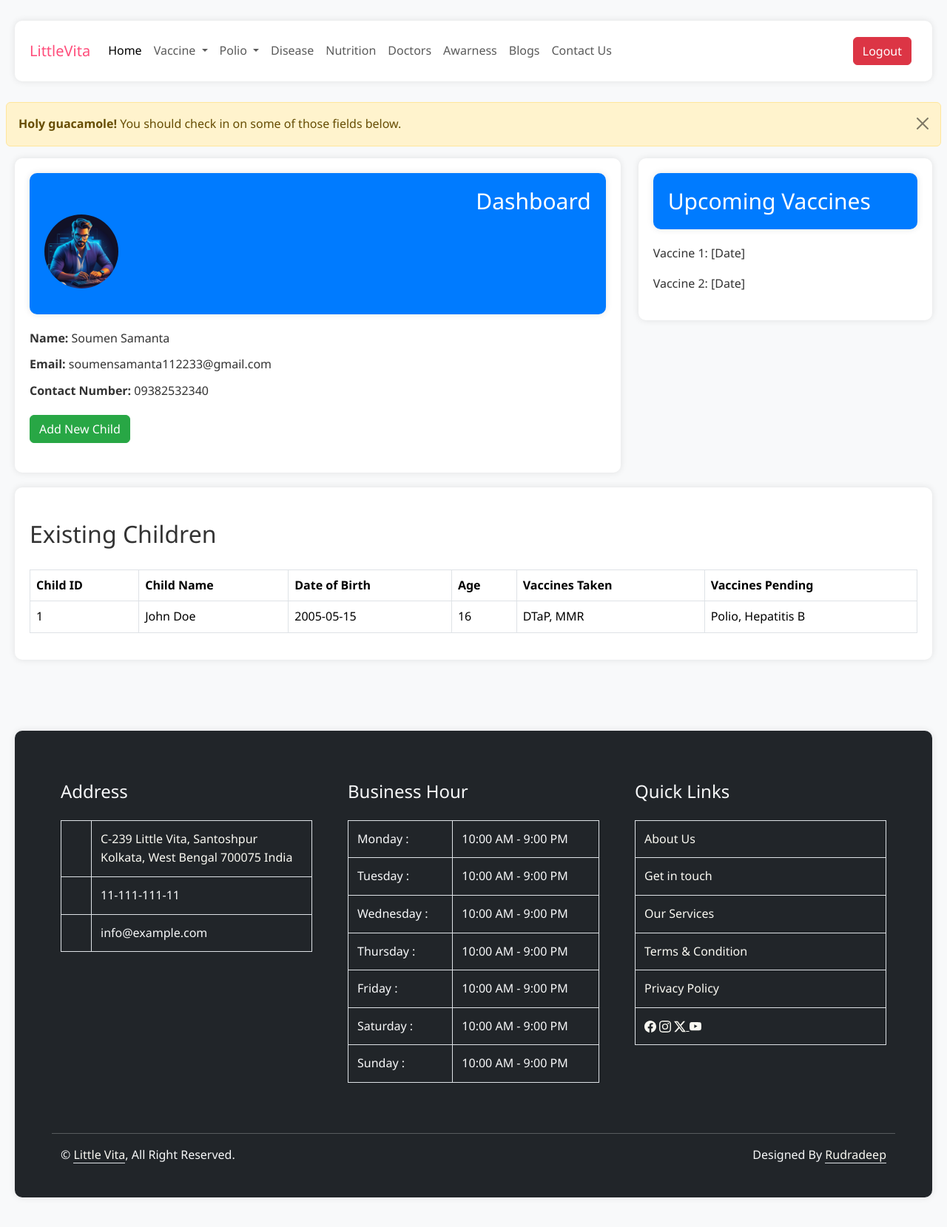
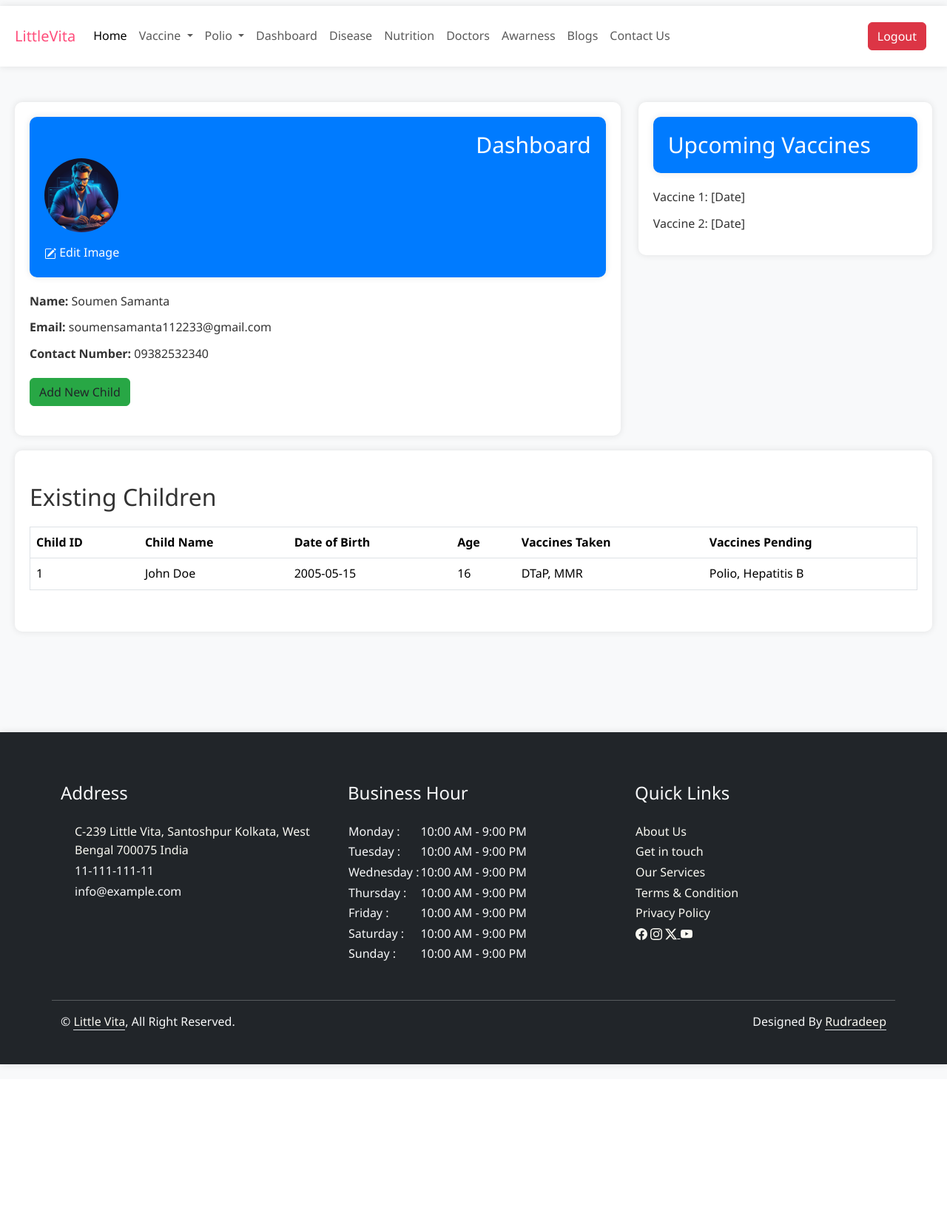
Before and after one commit to Subhasree09/LittleVita, a Django app: page /dashboard/ in a window 1280 px wide. Shown: the whole page at 74% size. After the commit the page ends 1443 px from the top, so only its background shows below. Run offline with Django 4.2, Linux system fonts and the light colour scheme; a user stored in the database is signed in; data comes from the database, SQL or seed files in the repository; both versions use the stored data as it was after the commit.

Commit message:
child add and dhashboard little modify

```diff
--- a/Base/admin.py
+++ b/Base/admin.py
@@ -10,7 +10,7 @@
 
 @admin.register(models.Child)
 class ChildAdmin(admin.ModelAdmin):
-    list_display = ['child_id', 'child_name', 'date_of_birth', 'parent', ]
+    list_display = ['child_id', 'child_name', "child_sex", 'date_of_birth', 'parent', ]
     search_fields = ['child_name', 'date_of_birth']
     list_filter = ['child_name', 'date_of_birth']
 
--- a/Base/models.py
+++ b/Base/models.py
@@ -19,10 +19,11 @@
 
 class Child(models.Model):
     child_id = models.AutoField(primary_key=True)
-    child_name = models.CharField(max_length=100)
+    child_name = models.CharField(max_length=100, null=True, blank=True)
+    child_sex = models.CharField(max_length=10, default='Undefined')
     date_of_birth = models.DateField()
     parent = models.ForeignKey(Parent, related_name='children', on_delete=models.CASCADE)
-    vaccine = models.ManyToManyField('Vaccine', through='VaccineStatus', related_name='children')
+    vaccine = models.ManyToManyField('Vaccine', through='VaccineStatus', related_name='children', null=True, blank=True)
 
     # Add other child details as needed
 
--- a/Base/static/Base/css/dashboard.css
+++ b/Base/static/Base/css/dashboard.css
@@ -1,15 +1,22 @@
 body {
-    padding: 20px;
+    /* padding: 20px; */
     background-color: #f8f9fa;
     font-family: 'Segoe UI', Tahoma, Geneva, Verdana, sans-serif;
 }
 
+.child-dashboard-body {
+    padding: 20px;
+}
 .container-fluid {
     background-color: #ffffff;
     box-shadow: 0 0 10px rgba(0, 0, 0, 0.1);
-    border-radius: 10px;
+    /* border-radius: 10px; */
     padding: 20px;
     margin-bottom: 20px;
+}
+
+.child-dashboard-container {
+    border-radius: 10px;
 }
 
 .dashboard-header,
@@ -37,12 +44,12 @@
     margin-bottom: 20px;
 }
 
-.dashboard-content div {
+.dashboard-content-item {
     margin-bottom: 10px;
     /* Add margin between each user detail */
 }
 
-.dashboard-content button {
+.add-child-button {
     margin-top: 10px;
     /* Add margin above the "Add Child" button */
 }
@@ -65,7 +72,7 @@
     }
 }
 
-#childForm input {
+.child-form-input {
     margin-bottom: 15px;
     padding: 10px;
 }
@@ -74,37 +81,37 @@
     box-shadow: 0 0 10px rgba(0, 0, 0, 0.1);
 }
 
-.btn-primary {
+.primary-btn {
     background-color: #28a745;
     /* Green */
     border-color: #28a745;
 }
 
-.btn-primary:hover {
+.primary-btn:hover {
     background-color: #218838;
     border-color: #218838;
 }
 
-table {
+.table-container {
     width: 100%;
     border-collapse: collapse;
     margin-top: 20px;
     margin-bottom: 20px;
 }
 
-th,
-td {
+.table-header,
+.table-data {
     border: 1px solid #dee2e6;
     padding: 12px;
     text-align: left;
 }
 
-th {
+.table-header {
     background-color: #007bff;
     color: #ffffff;
 }
 
-.modal-content {
+.modal-container {
     border-radius: 10px;
 }
 
--- a/Base/static/Base/js/dashboard.js
+++ b/Base/static/Base/js/dashboard.js
@@ -1,12 +1,12 @@
 document.getElementById('childForm').addEventListener('submit', function (event) {
-    event.preventDefault();
+    // event.preventDefault();
     // // var childId = document.getElementById('childId').value;
     var childName = document.getElementById('childName').value;
     var dob = document.getElementById('dob').value;
-    var childAge = document.getElementById('childage').value;
+    // var childSex = document.getElementById('childage').value;
     // console.log('Child ID:', childId);
     console.log('Child Name:', childName);
     console.log('Date of Birth:', dob);
-    console.log('ChildAge:', childAge);
+    // console.log('ChildAge:', childAge);
     $('#addChildModal').modal('hide');
 });
--- a/Base/templates/Base/base.html
+++ b/Base/templates/Base/base.html
@@ -56,6 +56,11 @@
                 <li><a class="dropdown-item" href="#">Vaccine Tracker</a></li>
               </ul>
             </li>
+            {% if request.user.is_authenticated %}
+            <li class="nav-item">
+              <a class="nav-link" href={% url "dashboard" %}>Dashboard</a>
+            </li>
+            {% endif %}
             <li class="nav-item">
               <a class="nav-link" href={% url "disease" %}>Disease</a>
             </li>
@@ -90,7 +95,7 @@
       </div>
 
       {% comment %} Multilingual support added {% endcomment %}
-      <div id="google_translate"></div>
+      {% comment %} <div id="google_translate"></div>
       <script type="text/javascript">
           function googleTranslateInit(){
             new google.translate.TranslateElement({pageLanguage:'en',layout:google.translate.TranslateElement.InlineLayout.SIMPLE},'google_translate');
@@ -98,7 +103,7 @@
       </script>
       <script type="text/javascript" src="//translate.google.com/translate_a/element.js?cb=googleTranslateInit">
       </script>
-
+       {% endcomment %}
 
     </div>
   </nav>
--- a/Base/templates/Base/dashboard.html
+++ b/Base/templates/Base/dashboard.html
@@ -11,48 +11,53 @@
 
 {% block body %}
 
+<div class="child-dashboard-body">
 <div class="row">
-    <div class="alert alert-warning alert-dismissible fade show" role="alert">
+    {% comment %} <div class="alert alert-warning alert-dismissible fade show" role="alert">
         <strong>Holy guacamole!</strong> You should check in on some of those fields below.
         <button type="button" class="btn-close" data-bs-dismiss="alert" aria-label="Close"></button>
-    </div>
+    </div> {% endcomment %}
     <div class="col-lg-8">
-        <div class="container-fluid">
+        <div class="container-fluid child-dashboard-container">
             <div class="dashboard-header">
                 <h1 class="dashboard-title text-end">Dashboard</h1>
                 <img src={{parent.dp.url}} alt="User Image" class="user-image">
+                <div class="edit-image-label"><svg xmlns="http://www.w3.org/2000/svg" width="16" height="16" fill="currentColor" class="bi bi-pencil-square" viewBox="0 0 16 16">
+                    <path d="M15.502 1.94a.5.5 0 0 1 0 .706L14.459 3.69l-2-2L13.502.646a.5.5 0 0 1 .707 0l1.293 1.293zm-1.75 2.456-2-2L4.939 9.21a.5.5 0 0 0-.121.196l-.805 2.414a.25.25 0 0 0 .316.316l2.414-.805a.5.5 0 0 0 .196-.12l6.813-6.814z"/>
+                    <path fill-rule="evenodd" d="M1 13.5A1.5 1.5 0 0 0 2.5 15h11a1.5 1.5 0 0 0 1.5-1.5v-6a.5.5 0 0 0-1 0v6a.5.5 0 0 1-.5.5h-11a.5.5 0 0 1-.5-.5v-11a.5.5 0 0 1 .5-.5H9a.5.5 0 0 0 0-1H2.5A1.5 1.5 0 0 0 1 2.5z"/>
+                  </svg> Edit Image</div>
             </div>
             <div class="dashboard-content">
-                <div><strong>Name:</strong> {{parent.first_name}} {{parent.last_name}}</div>
-                <div><strong>Email:</strong> {{parent.email}}</div>
-                <div><strong>Contact Number:</strong> {{parent.phone_number}}</div>
-                <button class="btn btn-primary" data-bs-toggle="modal" data-bs-target="#addChildModal">Add New
-                    Child</button>
+                <div class="dashboard-content-item"><strong>Name:</strong> {{parent.first_name}} {{parent.last_name}}</div>
+                <div class="dashboard-content-item"><strong>Email:</strong> {{parent.email}}</div>
+                <div class="dashboard-content-item"><strong>Contact Number:</strong> {{parent.phone_number}}</div>
+                <button class="btn primary-btn add-child-button" data-bs-toggle="modal"
+                    data-bs-target="#addChildModal">Add New Child</button>
             </div>
         </div>
     </div>
 
     <div class="col-lg-4">
-        <div class="container-fluid">
+        <div class="container-fluid child-dashboard-container">
             <div class="dashboard-header">
                 <h1 class="dashboard-title">Upcoming Vaccines</h1>
             </div>
             <div class="upcoming-vaccines">
-                <p>Vaccine 1: [Date]</p>
-                <p>Vaccine 2: [Date]</p>
+                <p class="dashboard-content-item">Vaccine 1: [Date]</p>
+                <p class="dashboard-content-item">Vaccine 2: [Date]</p>
             </div>
         </div>
     </div>
 </div>
 
-<div class="container-fluid">
+<div class="container-fluid child-dashboard-container">
     <div class="row">
         <div class="col-lg-12 mt-4">
             <h2>Existing Children</h2>
-            <div class="table-responsive">
+            <div class="table-responsive table-container">
                 <table class="table">
                     <thead>
-                        <tr>
+                        <tr class="table-header">
                             <th>Child ID</th>
                             <th>Child Name</th>
                             <th>Date of Birth</th>
@@ -62,7 +67,7 @@
                         </tr>
                     </thead>
                     <tbody>
-                        <tr>
+                        <tr class="table-data">
                             <td>1</td>
                             <td>John Doe</td>
                             <td>2005-05-15</td>
@@ -79,25 +84,30 @@
 </div>
 
 <div class="modal fade" id="addChildModal" tabindex="-1" aria-labelledby="addChildModalLabel" aria-hidden="true">
-    <div class="modal-dialog">
+    <div class="modal-dialog modal-container">
         <div class="modal-content">
             <div class="modal-header">
                 <h5 class="modal-title" id="addChildModalLabel">Add Child Details</h5>
                 <button type="button" class="btn-close" data-bs-dismiss="modal" aria-label="Close"></button>
             </div>
             <div class="modal-body">
-                <form id="childForm">
+                <form id="childForm" method="POST" >{% csrf_token %}
                     <!-- <input type="text" id="childId" class="form-control" placeholder="Child ID"> -->
-                    <input type="text" id="childName" class="form-control" placeholder="Child Name" required>
-                    <input type="text" id="childage" class="form-control" placeholder="Age" required>
-                    <input type="date" id="dob" class="form-control" placeholder="Date of Birth" required>
-                    <button type="submit" class="btn btn-primary mt-3">Submit</button>
+                    <input type="text" id="childName" name="child_name" class="form-control" placeholder="Child Name" required>
+                    <label for="male">Male</label>
+                    <input type="radio" id="male" name="sex" value="male" required>
+                    <label for="female">Female</label>
+                    <input type="radio" id="female" name="sex" value="female" required>
+                    <label for="other">Other</label>
+                    <input type="radio" id="other" name="sex" value="other" required>
+                    <input type="date" id="dob" class="form-control" name="dob" placeholder="Date of Birth" required>
+                    <button type="Submit" class="btn btn-primary mt-3">Submit</button>
                 </form>
             </div>
         </div>
     </div>
 </div>
-
+</div>
 {% include "Base/footer.html" %}
 {% endblock body %}
 
--- a/Base/views.py
+++ b/Base/views.py
@@ -70,9 +70,22 @@
 def dashboard(request):
     context={}
     if request.user.is_authenticated:
+        if request.method == 'POST':
+            print("data collecting")
+            child_name = request.POST.get('child_name')
+            child_sex = request.POST.get('sex')
+            date_of_birth = request.POST.get('dob')
+            parent = Parent.objects.get(user=request.user)
+            child = Child.objects.create(child_name=child_name, child_sex=child_sex, date_of_birth=date_of_birth, parent=parent)
+            child.save()
+            messages.success(request, 'Child added successfully')
+            return redirect('dashboard')
+
         parent = Parent.objects.get(user=request.user)
         # children = Child.objects.filter(parent=parent)
         context['parent'] = parent
+
+
         return render(request, 'Base/dashboard.html', context)
     else:
         messages.error(request, 'You are not logged in')
```
Also changed, not shown: Base/migrations/0019_child_child_sex_alter_child_vaccine.py (added), Base/migrations/0020_alter_child_child_name.py (added), Base/templates/Base/login.html (indentation only), db.sqlite3, media/parent_images/illustration-man-on-computer-working-and-looks-good-and-creative-885977674.png (added).
